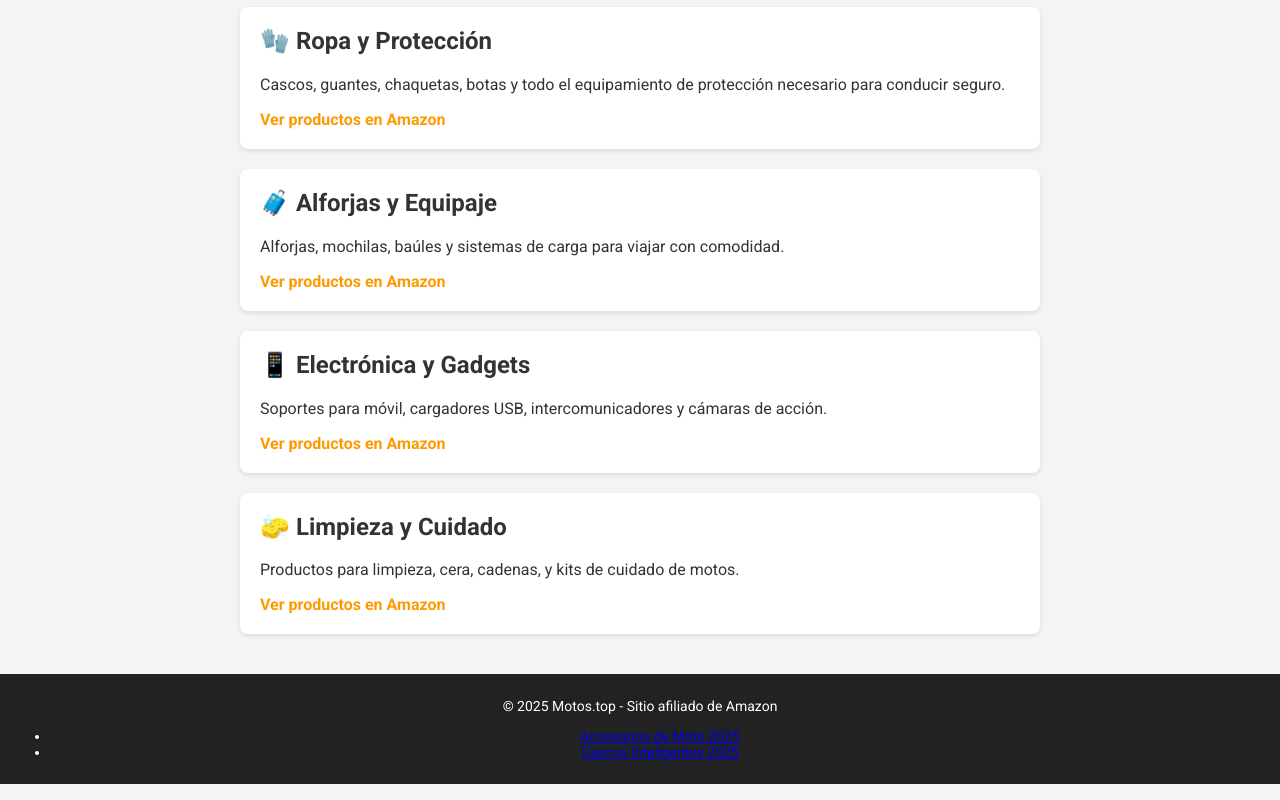
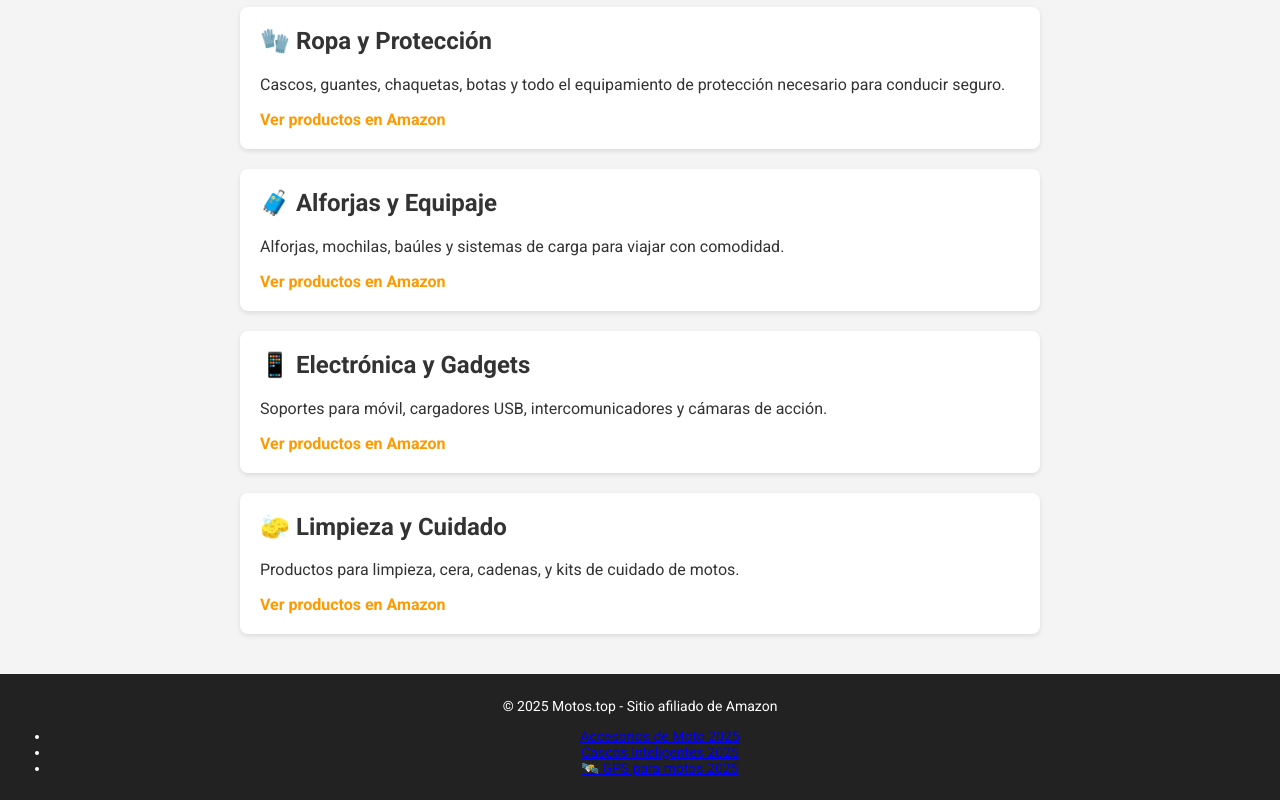
Before and after one commit to marianodav/motos.top, a plain HTML site: page index.html in a window 1280 px wide. Shown: the part 351-1151 px from the top of the page. Drawn offline with Linux system fonts and the light colour scheme.

Commit message:
Update index.html

```diff
--- a/index.html
+++ b/index.html
@@ -90,6 +90,7 @@
     <ul>
       <li><a href="/accesorios-moto-2025.html">Accesorios de Moto 2025</a></li>
       <li><a href="/cascos-inteligentes-2025.html">Cascos Inteligentes 2025</a></li>
+      <li><a href="gps-motos-2025.html">🛰️ GPS para motos 2025</a></li>
     </ul>
   </footer>
 </body>
```
